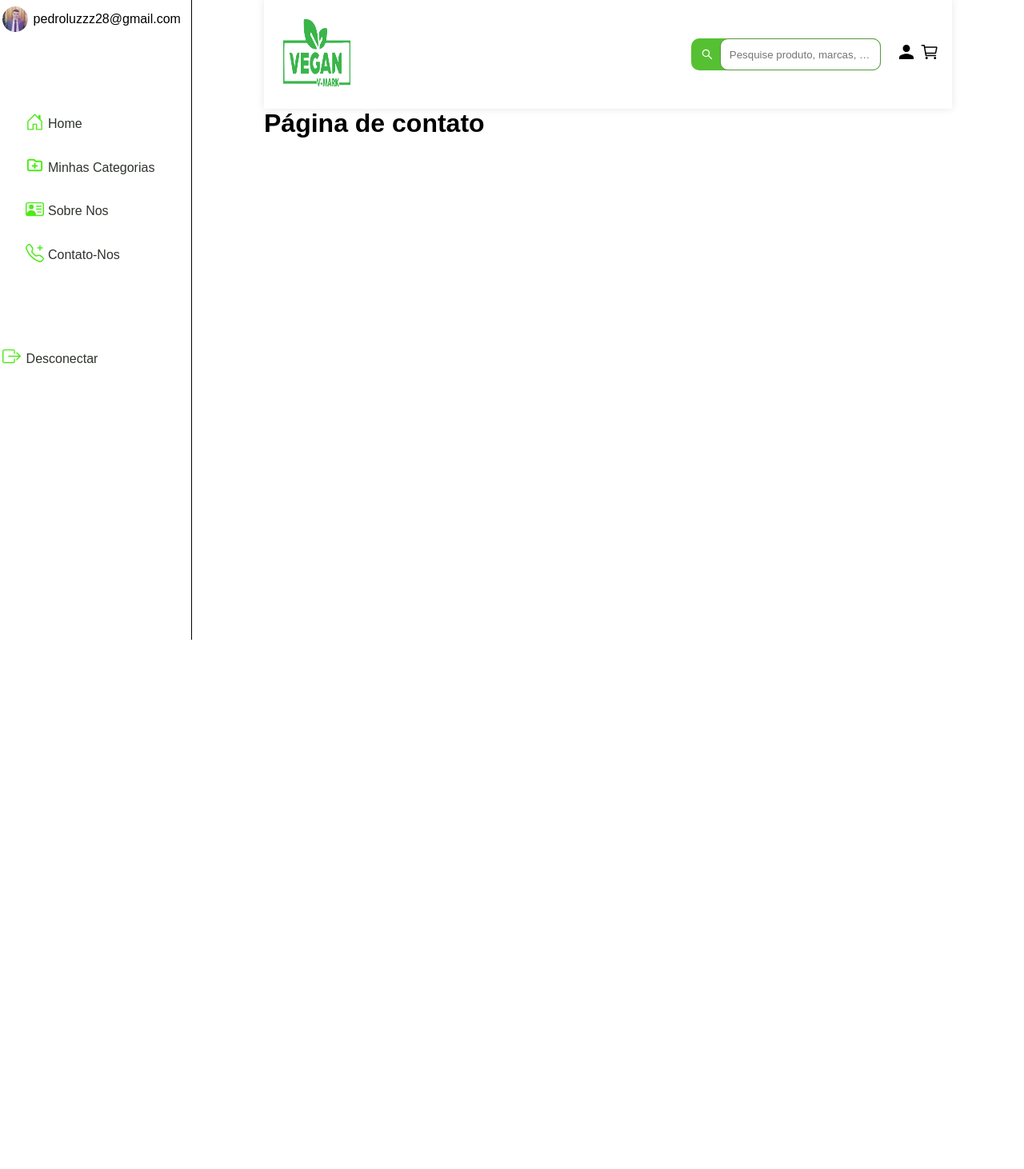
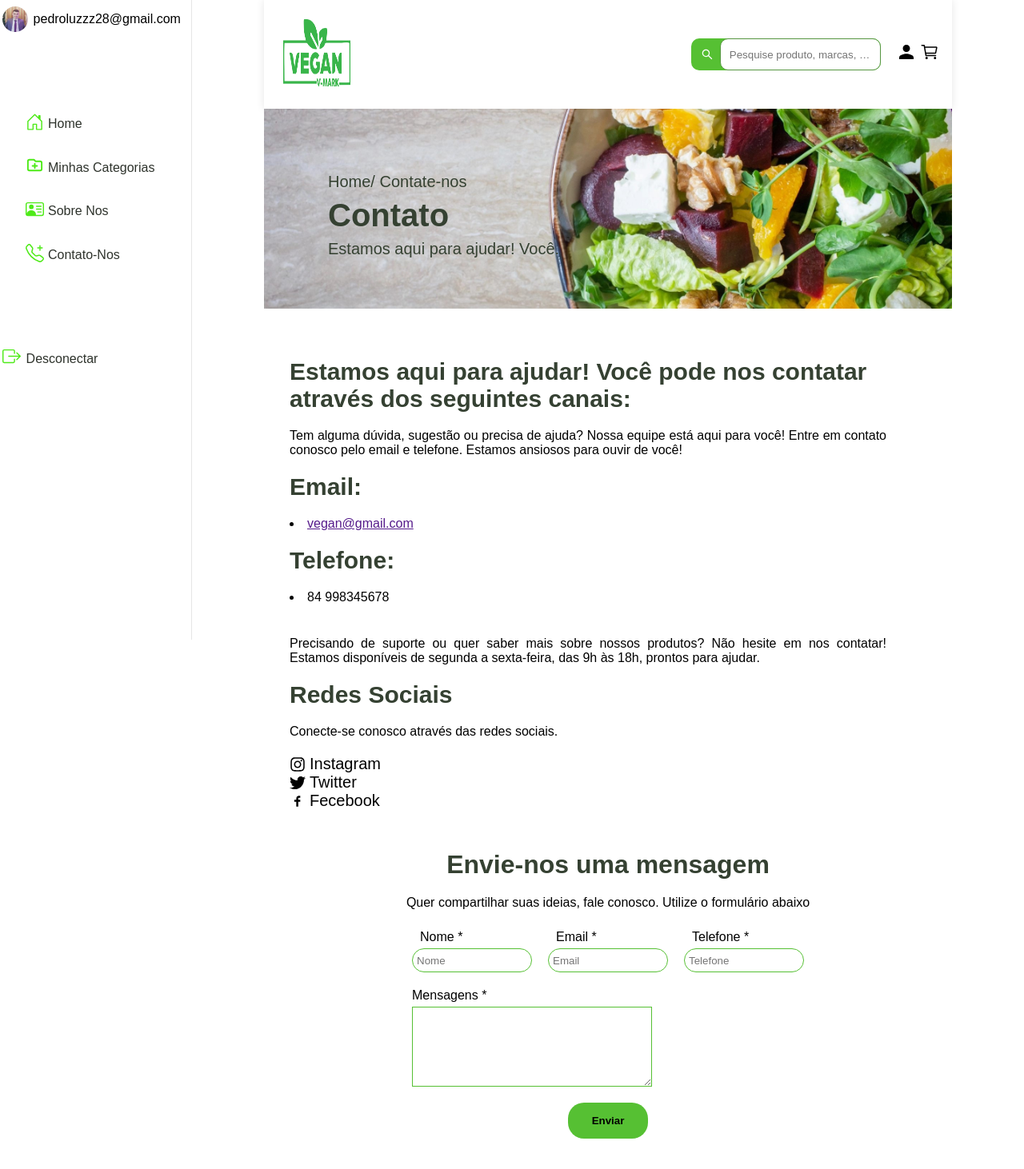
Before and after one commit to pedrodamiaoluz/project-vegan, a React (Vite) app in the folder vegan/: page /contact in a window 1280 px wide. Shown: the top 1462 px of the page at 80% size. Before the commit the page ends 800 px from the top, so only its background shows below. Built offline with nearby package versions, Linux system fonts and the light colour scheme.

Commit message:
finalizei as paginas sobrenos e cantatenos

```diff
--- a/vegan/src/components/Sidebar/style.js
+++ b/vegan/src/components/Sidebar/style.js
@@ -21,7 +21,8 @@ export const SideBar_Container = styled.div`
     left: 0;
     bottom: 0;
     background-color: transparent;
-    border-right: 0.01rem solid #000;
+    border-right: 0.01rem solid rgba(0, 0, 0, 0.1);
+    /* box-shadow: 0 0 10px rgba(0, 0, 0, 0.1); */
     /* display: flex;
     flex-direction: column;
     justify-content: space-between;
--- a/vegan/src/pages/contact.jsx
+++ b/vegan/src/pages/contact.jsx
@@ -1,12 +1,76 @@
 import Header from "../components/Header/header";
+import { FaInstagram, FaTwitter } from "react-icons/fa";
+import { TiSocialFacebook } from "react-icons/ti";
+import * as S from "./style"
 
 function Contact() {
-    return(
-      <div className="container">
-        <Header />
-        <h1>Página de contato</h1>
-      </div>
-    )
+  return (
+    <div className="container">
+      <Header />
+      <S.PagesContainer>
+        <div class="contate_nos">
+          <div class="contate_nos-leude">
+            <span><a href="">Home/ </a> Contate-nos</span>
+            <h1>Contato</h1>
+            <p>Estamos aqui para ajudar! Você.</p>
+          </div>
+        </div>
+        <div class="contate__nos">
+          <div class="catato__conteudo">
+            <h1>Estamos aqui para ajudar! Você pode nos contatar através dos seguintes canais:</h1>
+            <p>
+              Tem alguma dúvida, sugestão ou precisa de ajuda? Nossa equipe está aqui para você! Entre em contato conosco pelo email e telefone. Estamos ansiosos para ouvir de você!
+            </p>
+            <div class="meios_de_contato">
+              <h2>Email:</h2>
+              <li><a href="">vegan@gmail.com</a></li>
+              <h2>Telefone:</h2>
+              <li>84 998345678</li>
+            </div>
+            <div class="redes__sociais">
+              <p>
+                Precisando de suporte ou quer saber mais sobre nossos produtos? Não hesite em nos contatar! Estamos disponíveis de segunda a sexta-feira, das 9h às 18h, prontos para ajudar.
+              </p>
+              <h2>Redes Sociais</h2>
+              <p>Conecte-se conosco através das redes sociais.</p>
+              <div class="redes">
+                <a href=""><FaInstagram /> Instagram</a>
+                <a href=""><FaTwitter /> Twitter</a>
+                <a href=""><TiSocialFacebook /> Fecebook</a>
+              </div>
+            </div>
+          </div>
+          <div class="contatenos_form">
+            <h1>Envie-nos uma mensagem</h1>
+            <p>Quer compartilhar suas ideias, fale conosco. Utilize o formulário abaixo</p>
+            <div class="formulario">
+              <form>
+                <div class="form">
+                  <div class="form-conteudo">
+                    <label for="">Nome *</label>
+                    <input type="text" name="" id="" placeholder="Nome" />
+                  </div>
+                  <div class="form-conteudo">
+                    <label for="">Email *</label>
+                    <input type="email" name="" id="" placeholder="Email" />
+                  </div>
+                  <div class="form-conteudo">
+                    <label for="">Telefone *</label>
+                    <input type="text" name="" id="" placeholder="Telefone" />
+                  </div>
+                </div>
+                <div class="mensagem">
+                  <label for="">Mensagens *</label>
+                  <textarea name="" id=""></textarea>
+                </div>
+              </form>
+              <button>Enviar</button>
+            </div>
+          </div>
+        </div>
+      </S.PagesContainer>
+    </div >
+  )
 
 }
 
--- a/vegan/src/pages/sobrenos.jsx
+++ b/vegan/src/pages/sobrenos.jsx
@@ -1,13 +1,13 @@
 import Header from "../components/Header/header";
 import "../../src/App.css"
-import { PagesContainer } from "./style";
+import * as S from "./style";
 
 function SobreNos() {
     return (
 
-        <PagesContainer>
         <div className="container">
             <Header />
+            <S.PagesContainer>
                 <div class="sobre_nos">
                     <div class="sobre_nos-leude">
                         <span><a>Home/ </a>Sobre Nós</span>
@@ -61,8 +61,8 @@ function SobreNos() {
                         </p>
                     </div>
                 </div>
+            </S.PagesContainer>
         </div>
-        </PagesContainer>
     )
 }
 
--- a/vegan/src/pages/style.js
+++ b/vegan/src/pages/style.js
@@ -1,4 +1,6 @@
 import styled from "styled-components";
+import image from "../assets/sobrenos.jpg"
+import image1 from "../assets/sobrenos.jpg"
 
 export const PagesContainer = styled.div`
 
@@ -8,4 +10,190 @@ export const PagesContainer = styled.div`
     font-weight: 600;
     color: #2E332C;
 }
+
+// configuracao da pagina sobrenos
+.sobre_nos{
+    background-image: url(${image});
+    background-size: cover;
+    background-position: center;
+    width: 100%;
+    height: 250px;
+}
+
+.sobre_nos .sobre_nos-leude{
+   display: flex;
+   flex-direction: column;
+   padding: 5rem;
+   color: #354132;
+   font-size: 20px;
+   gap: 8px;
+
+   a{
+    cursor: pointer;
+    text-decoration: none;
+   }
+}
+
+.sobre__nos-container{
+    padding: 2rem;
+    display: flex;
+    flex-direction: column;
+    justify-content: center;
+
+    gap: 2rem;
+
+    h1{
+        color: #56C033;
+    font-size: 35px;
+    margin-top: 20px;
+    }
+}
+
+.sobre_nos-conteudo p{
+    padding: 5px 0;
+    text-align: justify;
+    word-wrap: break-word;
+}
+
+.sobre_nos-conteudo > h1{
+    color: #354132;
+    font-size: 22px;
+}
+
+// Configuracao da pagina contato
+
+.contate_nos{
+    background-image: url(${image1});
+    background-size: cover;
+    background-position: center;
+    width: 100%;
+    height: 250px;
+}
+
+.contate_nos .contate_nos-leude{
+   display: flex;
+   flex-direction: column;
+   padding: 5rem;
+   color: #354132;
+   font-size: 20px;
+   gap: 8px;
+
+   a{
+    text-decoration: none;
+    color: #354132;
+   }
+}
+
+.contatenos_form {
+    display: flex;
+    flex-direction: column;
+    justify-content: center;
+    align-items: center;
+
+ h1{
+ margin-bottom: 20px;
+ color: #354132;
+ }
+}
+
+.contate__nos{
+    display: flex;
+    flex-direction: column;
+    justify-content: space-between;
+    margin-top: 30px;
+    gap: 50px;
+    padding: 2rem;
+}
+
+.catato__conteudo{
+    /* width: 800px; */
+}
+
+.catato__conteudo h1, h2{
+    color: #354132;
+    font-size: 30px;
+    word-wrap: break-word;
+}
+
+.catato__conteudo p{
+    padding: 20px 50px 20px 0;
+    word-wrap: break-word;
+    text-align: justify;
+}
+
+.meios_de_contato li{
+   margin: 20px 0;
+}
+
+.redes__sociais .redes{
+    display: flex;
+    flex-direction: column;
+    justify-content: center;
+    font-size: 20px;
+}
+
+.redes__sociais .redes a{
+    color: #000;
+    text-decoration: none;
+    display: flex;
+    align-items: center;
+    gap: 5px;
+}
+
+.redes__sociais .bi{
+    padding: 0 5px;
+}
+
+
+.formulario .form{
+    display: flex;
+    flex-direction: row;
+    gap: 20px;
+}
+
+.formulario button{
+    margin: 20px auto;
+    padding: 15px 30px;
+    background-color: #56C033;
+    border: none;
+    cursor: pointer;
+    border-radius: 20px;
+    font-weight: 700;
+    display: flex;
+    justify-content: center;
+}
+
+.form .form-conteudo{
+    display: flex;
+    flex-direction: column;
+    margin: 20px 0;
+}
+
+.form .form-conteudo input{
+    width: 150px;
+    height: 30px;
+    padding: 5px;
+    border-radius: 20px;
+    border: 1px solid #56C033;
+    outline: none;
+}
+
+.form .form-conteudo label{
+    padding: 5px 10px;
+}
+
+.formulario .mensagem{
+    display: flex;
+    flex-direction: column;
+    gap: 5px;
+}
+
+.formulario .mensagem textarea{
+    width: 300px;
+    height: 100px;
+    padding: 5px;
+    border: 1px solid #56C033;
+    outline: none;
+}
+
 `
```
Also changed, not shown: vegan/src/assets/sobrenos.jpg (added). Lines whose indentation alone changed are shown as unchanged.
